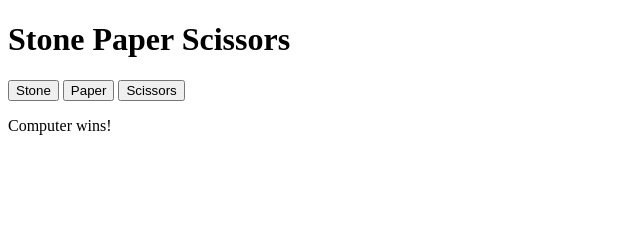
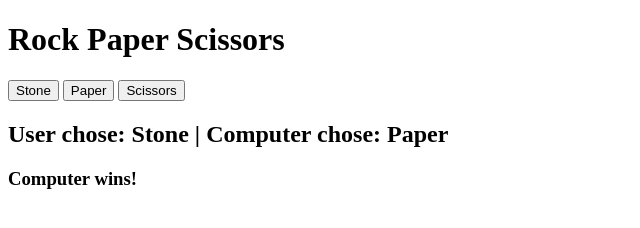
Before and after one commit to Vargos98/Java-Script, a plain HTML site: page Questions/rockPaperScissors.html in a window 1280 px wide. Both pictures are taken after a click on the button "Stone". Shown: the whole page, without its empty margins (0-640 px from the left). Drawn offline with Linux system fonts and the light colour scheme.

Commit message:
Update rockPaperScissors.html

```diff
--- a/Questions/rockPaperScissors.html
+++ b/Questions/rockPaperScissors.html
@@ -7,44 +7,33 @@
 </head>
 <body>
 
-  <h1>Stone Paper Scissors</h1>
-
-  <button onclick="playGame('Stone')">Stone</button>
-  <button onclick="playGame('Paper')">Paper</button>
-  <button onclick="playGame('Scissors')">Scissors</button>
+  <h1>Rock Paper Scissors</h1>
+  <button onclick="playGame(0)">Stone</button>
+  <button onclick="playGame(1)">Paper</button>
+  <button onclick="playGame(2)">Scissors</button>
 
   <p id="result"></p>
 
   <script>
     function playGame(userChoice) {
-      let randomOptions = Math.floor(Math.random() * 3);
-      let computerChoice = '';
+      let computerChoice = Math.floor(Math.random() * 3);
+      const choices = ["Stone", "Paper", "Scissors"];
 
-      if (randomOptions === 0) {
-        computerChoice = 'Stone';
-      } else if (randomOptions === 1) {
-        computerChoice = 'Paper';
+      let result = "";
+      if (userChoice === computerChoice) {
+        result = "It's a tie!";
+      } else if (
+        (userChoice === 0 && computerChoice === 2) ||  // Stone beats Scissors
+        (userChoice === 2 && computerChoice === 1) ||  // Scissors beats Paper
+        (userChoice === 1 && computerChoice === 0)     // Paper beats Stone
+      ) {
+        result = "You win!";
       } else {
-        computerChoice = 'Scissors';
+        result = "Computer wins!";
       }
 
-      console.log("Computer Choice:", computerChoice);
-      console.log("User Choice:", userChoice);
-
-      let result = '';
-      if (computerChoice === userChoice) {
-        result = "It's a tie!";
-      } else if (
-        (computerChoice === 'Stone' && userChoice === 'Scissors') ||
-        (computerChoice === 'Scissors' && userChoice === 'Paper') ||
-        (computerChoice === 'Paper' && userChoice === 'Stone')
-      ) {
-        result = "Computer wins!";
-      } else {
-        result = "You win!";
-      }
-
-      document.getElementById("result").innerText = result;
+      // Use innerHTML instead of innerText if you want to add formatting
+      document.getElementById("result").innerHTML = `<h2>User chose: ${choices[userChoice]} | Computer chose: ${choices[computerChoice]}</h2><h3>${result}</h3>`;
     }
   </script>
 
```
